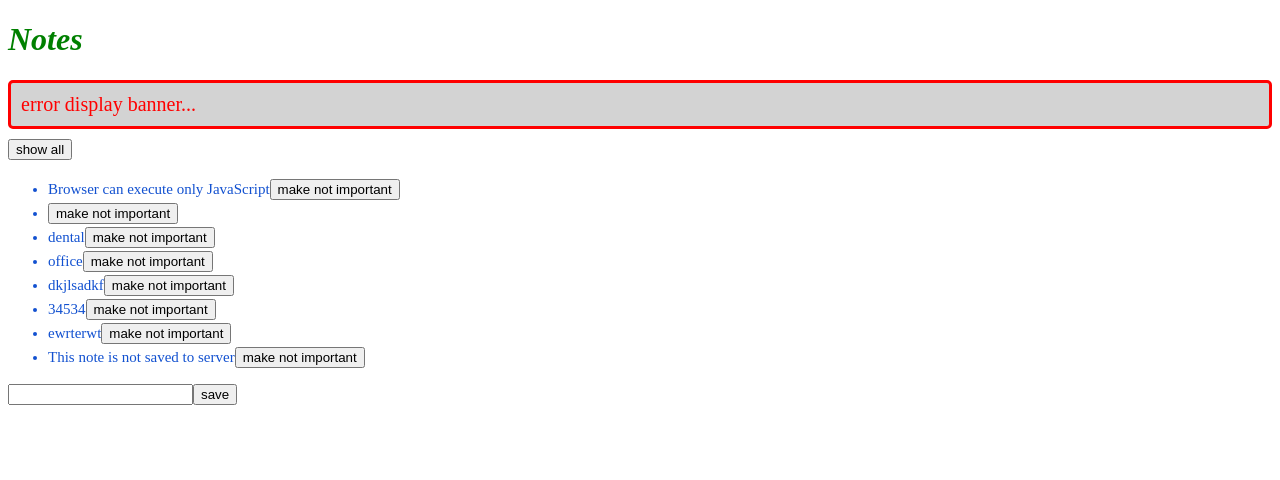
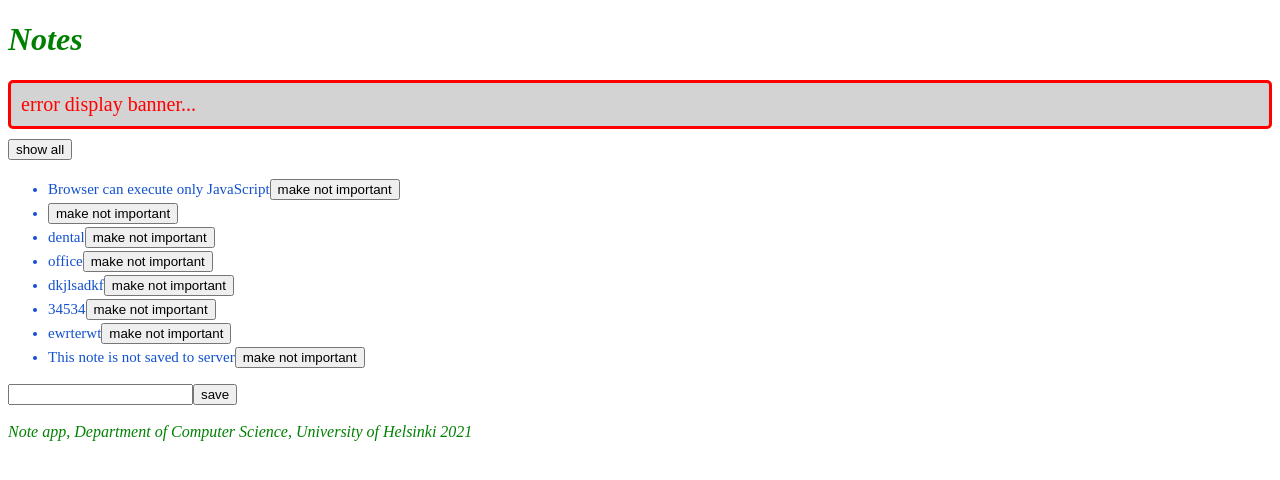
Before and after one commit to Amutha37/part2-notes, a React (Create React App) app: page / in a window 1280 px wide. Shown: the top 480 px of the page. Built offline with nearby package versions, Linux system fonts and the light colour scheme; data requests are answered from the project's data file.

Commit message:
add footer and inline style

```diff
--- a/src/App.js
+++ b/src/App.js
@@ -1,6 +1,7 @@
 import React, { useState, useEffect } from 'react'
 import Note from './components/Note';
 import Notification from './components/Notification';
+import Footer from './components/Footer';
 import noteService from './services/notes'
 
 const App = () => {
@@ -97,6 +98,7 @@
         />
         <button type="submit">save</button>
       </form>
+      <Footer />
     </div>
   )
 }
--- /dev/null
+++ b/src/components/Footer.js
@@ -0,0 +1,15 @@
+const Footer = () => {
+    const footerStyle = {
+      color: 'green',
+      fontStyle: 'italic',
+      fontSize: 16
+    }
+    return (
+      <div style={footerStyle}>
+        <br />
+        <em>Note app, Department of Computer Science, University of Helsinki 2021</em>
+      </div>
+    )
+}
+
+export default Footer;
```
Also changed, not shown: 1 other file (tests, documents, lock files or other folders).
